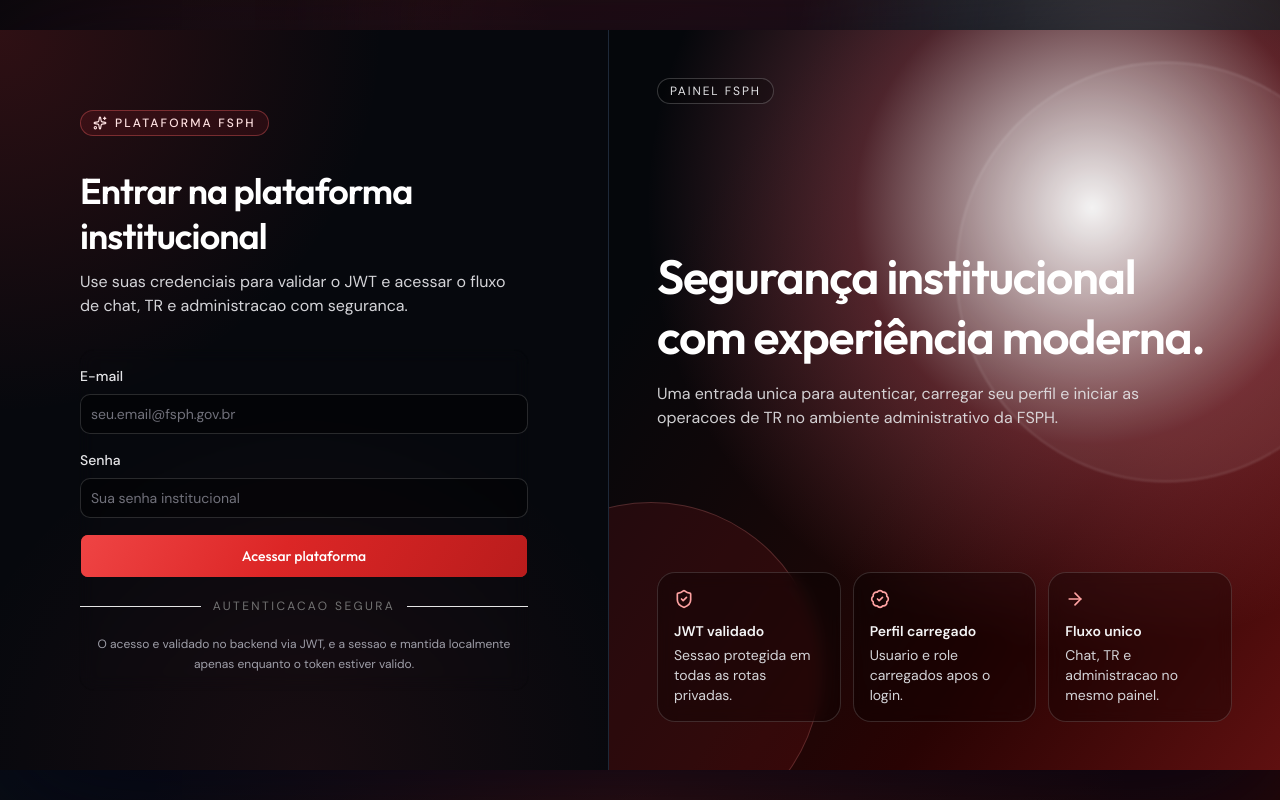
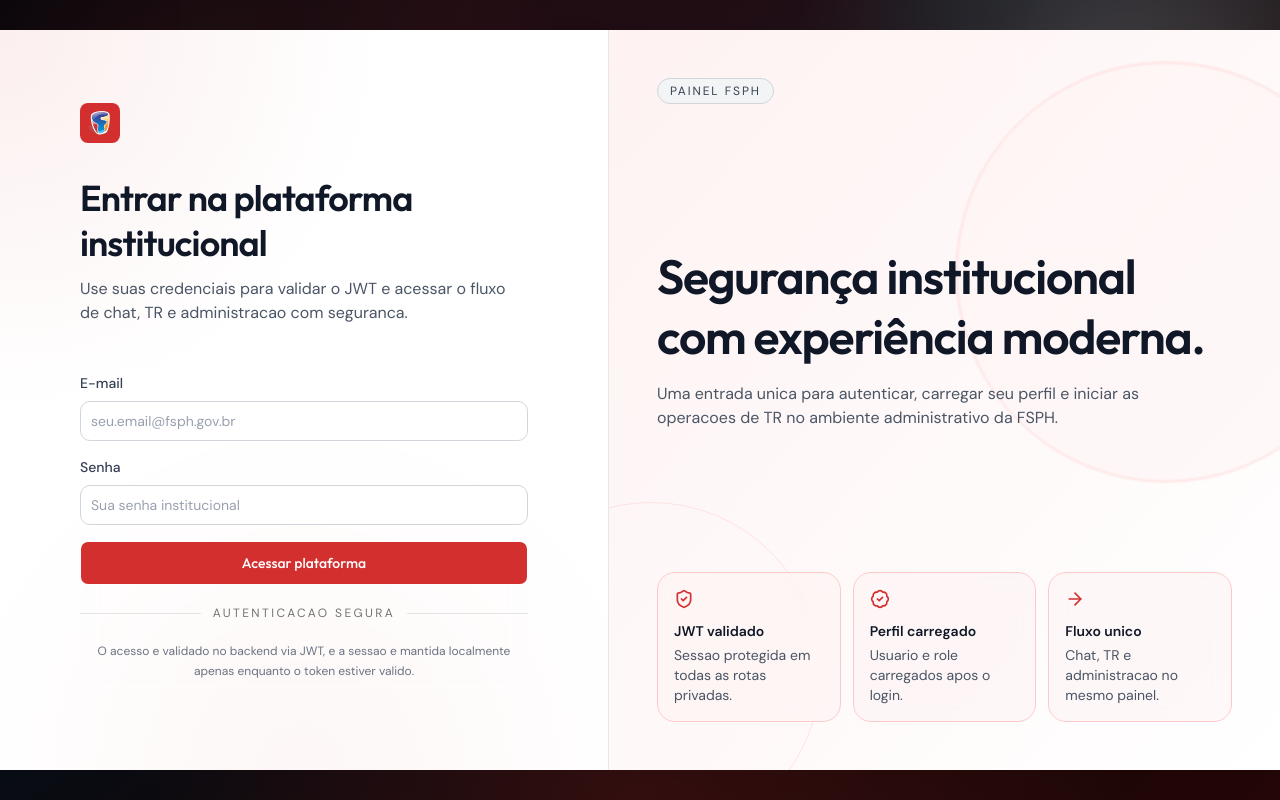
Before and after one commit to GuilhermeSantosUI/fsphchatweb, a React (Vite) app: page /login in a window 1280 px wide. Built offline with nearby package versions, Linux system fonts and the light colour scheme; no server answers.

Commit message:
feat: atualizar layout e estilo do formulário de login, incluindo logo e melhorias visuais

```diff
--- a/src/views/components/login-form.tsx
+++ b/src/views/components/login-form.tsx
@@ -1,10 +1,11 @@
 import { useAuth } from '@/app/context/auth';
 import { cn } from '@/app/utils';
+import logoImg from '@/assets/fsph-logo.png';
 import { Button } from '@/views/components/ui/button';
 import { Card, CardContent } from '@/views/components/ui/card';
 import { Field, FieldDescription, FieldGroup, FieldLabel, FieldSeparator } from '@/views/components/ui/field';
 import { Input } from '@/views/components/ui/input';
-import { ArrowRightIcon, BadgeCheckIcon, ShieldCheckIcon, SparklesIcon } from 'lucide-react';
+import { ArrowRightIcon, BadgeCheckIcon, ShieldCheckIcon } from 'lucide-react';
 import { useState } from 'react';
 import { useNavigate } from 'react-router-dom';
 
@@ -40,34 +41,37 @@ export function LoginForm({ className }: LoginFormProps) {
   return (
     <div
       className={cn(
-        'grid overflow-hidden bg-[#06080d] shadow-[0_34px_120px_rgba(2,6,23,0.72)] lg:grid-cols-[0.95fr_1.05fr]',
+        'grid overflow-hidden bg-white shadow-[0_34px_120px_rgba(0,0,0,0.08)] lg:grid-cols-[0.95fr_1.05fr]',
         className,
       )}
     >
       <div className="relative flex flex-col justify-center p-6 sm:p-10 lg:p-12">
-        <div className="absolute inset-0 bg-[radial-gradient(circle_at_top_left,rgba(211,47,47,0.2),transparent_40%),radial-gradient(circle_at_bottom,rgba(239,68,68,0.08),transparent_45%)]" />
+        <div className="absolute inset-0 bg-[radial-gradient(circle_at_top_left,rgba(211,47,47,0.08),transparent_40%),radial-gradient(circle_at_bottom,rgba(211,47,47,0.04),transparent_45%)]" />
         <div className="relative mx-auto w-full max-w-md space-y-8">
-          <div className="inline-flex items-center gap-2 rounded-full border border-red-400/35 bg-red-500/10 px-3 py-1 text-xs font-medium uppercase tracking-[0.18em] text-red-100">
-            <SparklesIcon className="size-3.5" />
-            Plataforma FSPH
+          <div className="flex aspect-square size-10 items-center justify-center rounded-md bg-sidebar-primary text-sidebar-primary-foreground">
+            <img
+              src={logoImg}
+              alt="FSPH Logo"
+              className="w-6 h-6 relative -left-0.5"
+            />
           </div>
 
           <div className="space-y-3">
-            <h1 className="font-display text-3xl leading-tight font-semibold tracking-tight text-white sm:text-4xl">
+            <h1 className="font-display text-3xl leading-tight font-semibold tracking-tight text-gray-900 sm:text-4xl">
               Entrar na plataforma institucional
             </h1>
-            <p className="text-sm leading-6 text-zinc-300 sm:text-base">
+            <p className="text-sm leading-6 text-gray-600 sm:text-base">
               Use suas credenciais para validar o JWT e acessar o fluxo de chat,
               TR e administracao com seguranca.
             </p>
           </div>
 
           <Card className="bg-transparent shadow-none backdrop-blur-sm">
-            <CardContent className='px-0'>
+            <CardContent className="px-0">
               <form className="space-y-5" onSubmit={handleSubmit}>
                 <FieldGroup>
                   <Field>
-                    <FieldLabel htmlFor="email" className="text-zinc-200">
+                    <FieldLabel htmlFor="email" className="text-gray-700">
                       E-mail
                     </FieldLabel>
                     <Input
@@ -78,12 +82,12 @@ export function LoginForm({ className }: LoginFormProps) {
                       value={email}
                       onChange={(event) => setEmail(event.target.value)}
                       required
-                      className="border-white/15 bg-black/40 text-zinc-100 placeholder:text-zinc-500"
+                      className="border-gray-300 bg-white text-gray-900 placeholder:text-gray-400"
                     />
                   </Field>
 
                   <Field>
-                    <FieldLabel htmlFor="password" className="text-zinc-200">
+                    <FieldLabel htmlFor="password" className="text-gray-700">
                       Senha
                     </FieldLabel>
                     <Input
@@ -94,29 +98,29 @@ export function LoginForm({ className }: LoginFormProps) {
                       value={password}
                       onChange={(event) => setPassword(event.target.value)}
                       required
-                      className="border-white/15 bg-black/40 text-zinc-100 placeholder:text-zinc-500"
+                      className="border-gray-300 bg-white text-gray-900 placeholder:text-gray-400"
                     />
                   </Field>
 
                   {errorMessage ? (
-                    <p className="rounded-xl border border-red-400/30 bg-red-500/10 px-3 py-2 text-sm text-red-200">
+                    <p className="rounded-xl border border-[#d32f2f]/30 bg-[#d32f2f]/10 px-3 py-2 text-sm text-[#d32f2f]">
                       {errorMessage}
                     </p>
                   ) : null}
 
                   <Button
                     type="submit"
-                    className="w-full bg-[linear-gradient(120deg,#ef4444,#dc2626_45%,#b91c1c)] text-white hover:brightness-110"
+                    className="w-full bg-[#d32f2f] text-white hover:bg-[#b71c1c]"
                     disabled={isSubmitting}
                   >
                     {isSubmitting ? 'Entrando...' : 'Acessar plataforma'}
                   </Button>
 
-                  <FieldSeparator className="border-white/15 text-zinc-400">
+                  <FieldSeparator className="border-gray-200 text-gray-500">
                     Autenticacao segura
                   </FieldSeparator>
 
-                  <FieldDescription className="text-center text-xs leading-5 text-zinc-400">
+                  <FieldDescription className="text-center text-xs leading-5 text-gray-500">
                     O acesso e validado no backend via JWT, e a sessao e mantida
                     localmente apenas enquanto o token estiver valido.
                   </FieldDescription>
@@ -127,21 +131,21 @@ export function LoginForm({ className }: LoginFormProps) {
         </div>
       </div>
 
-      <div className="relative border-l border-gray-800 min-h-75 overflow-hidden p-6 sm:min-h-95 sm:p-10 lg:min-h-185 lg:p-12">
-        <div className="absolute inset-0 bg-[radial-gradient(circle_at_72%_24%,rgba(255,255,255,0.95),rgba(251,113,133,0.28)_32%,transparent_60%),linear-gradient(125deg,#05070b_18%,#190707_50%,#290303_68%,#5f1010_100%)]" />
-        <div className="absolute -right-24 top-8 h-105 w-105 rounded-full border border-white/20 bg-white/6 blur-[1px]" />
-        <div className="absolute -left-32 -bottom-18 h-85 w-85 rounded-full border border-red-300/20 bg-red-500/10" />
+      <div className="relative border-l border-gray-200 min-h-75 overflow-hidden p-6 sm:min-h-95 sm:p-10 lg:min-h-185 lg:p-12 bg-gradient-to-br from-red-50 to-white">
+        <div className="absolute inset-0 bg-[radial-gradient(circle_at_72%_24%,rgba(211,47,47,0.1),transparent_60%),radial-gradient(125deg,#ffffff_18%,#fef2f2_50%,#fdf8f8_100%)]" />
+        <div className="absolute -right-24 top-8 h-105 w-105 rounded-full border border-red-200 bg-red-50/40 blur-[1px]" />
+        <div className="absolute -left-32 -bottom-18 h-85 w-85 rounded-full border border-red-100 bg-red-50/20" />
 
         <div className="relative flex h-full flex-col justify-between gap-10">
-          <div className="inline-flex w-fit items-center gap-2 rounded-full border border-white/20 bg-black/25 px-3 py-1 text-xs uppercase tracking-[0.16em] text-zinc-200">
+          <div className="inline-flex w-fit items-center gap-2 rounded-full border border-gray-300 bg-gray-100 px-3 py-1 text-xs uppercase tracking-[0.16em] text-gray-700">
             Painel FSPH
           </div>
 
           <div className="space-y-4">
-            <h2 className="max-w-xl font-display text-3xl leading-tight font-semibold tracking-tight text-white sm:text-4xl lg:text-5xl">
+            <h2 className="max-w-xl font-display text-3xl leading-tight font-semibold tracking-tight text-gray-900 sm:text-4xl lg:text-5xl">
               Segurança institucional com experiência moderna.
             </h2>
-            <p className="max-w-lg text-sm leading-6 text-zinc-200/90 sm:text-base">
+            <p className="max-w-lg text-sm leading-6 text-gray-600 sm:text-base">
               Uma entrada unica para autenticar, carregar seu perfil e iniciar
               as operacoes de TR no ambiente administrativo da FSPH.
             </p>
@@ -167,13 +171,13 @@ export function LoginForm({ className }: LoginFormProps) {
             ].map((item) => (
               <div
                 key={item.title}
-                className="rounded-2xl border border-white/15 bg-black/30 p-4 backdrop-blur"
+                className="rounded-2xl border border-red-200 bg-red-50/50 p-4 backdrop-blur"
               >
-                <item.icon className="size-5 text-red-300" />
-                <p className="mt-3 text-sm font-semibold text-zinc-100">
+                <item.icon className="size-5 text-[#d32f2f]" />
+                <p className="mt-3 text-sm font-semibold text-gray-900">
                   {item.title}
                 </p>
-                <p className="mt-1 text-sm leading-5 text-zinc-300">
+                <p className="mt-1 text-sm leading-5 text-gray-600">
                   {item.description}
                 </p>
               </div>
--- a/src/views/components/ui/card.tsx
+++ b/src/views/components/ui/card.tsx
@@ -1,6 +1,5 @@
+import { cn } from "@/app/utils"
 import * as React from "react"
-
-import { cn } from "@/app/utils"
 
 function Card({
   className,
@@ -12,7 +11,7 @@ function Card({
       data-slot="card"
       data-size={size}
       className={cn(
-        "group/card flex flex-col gap-4 overflow-hidden rounded-xl bg-card py-4 text-sm text-card-foreground ring-1 ring-foreground/10 has-data-[slot=card-footer]:pb-0 has-[>img:first-child]:pt-0 data-[size=sm]:gap-3 data-[size=sm]:py-3 data-[size=sm]:has-data-[slot=card-footer]:pb-0 *:[img:first-child]:rounded-t-xl *:[img:last-child]:rounded-b-xl",
+        "group/card  flex flex-col gap-4 overflow-hidden rounded-xl bg-card py-4 text-sm text-card-foreground has-data-[slot=card-footer]:pb-0 has-[>img:first-child]:pt-0 data-[size=sm]:gap-3 data-[size=sm]:py-3 data-[size=sm]:has-data-[slot=card-footer]:pb-0 *:[img:first-child]:rounded-t-xl *:[img:last-child]:rounded-b-xl",
         className
       )}
       {...props}
```
